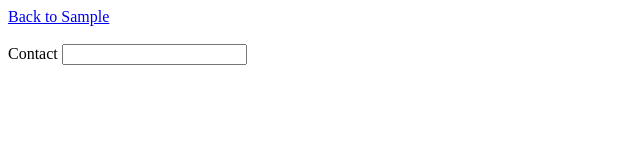
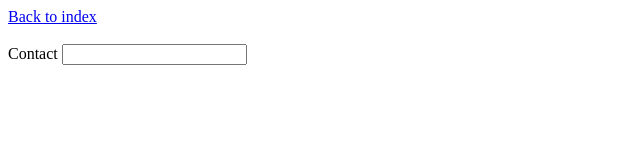
Before and after one commit to SekinatMuhammed/Assignment-2, a plain HTML site: page other/contact.html in a window 1280 px wide. Shown: the full height of the page, 0-640 px from the left. Drawn offline with Linux system fonts and the light colour scheme.

Commit message:
first commit

```diff
--- a/other/contact.html
+++ b/other/contact.html
@@ -6,7 +6,7 @@
   <title>Contact Me</title>
 </head>
 <body>
-  <a href="Sample.html">Back to Sample</a><br><br>
+  <a href="../index.html">Back to index</a><br><br>
   <labe>Contact</labe>
   <input type="number"/>
 </body>
```
